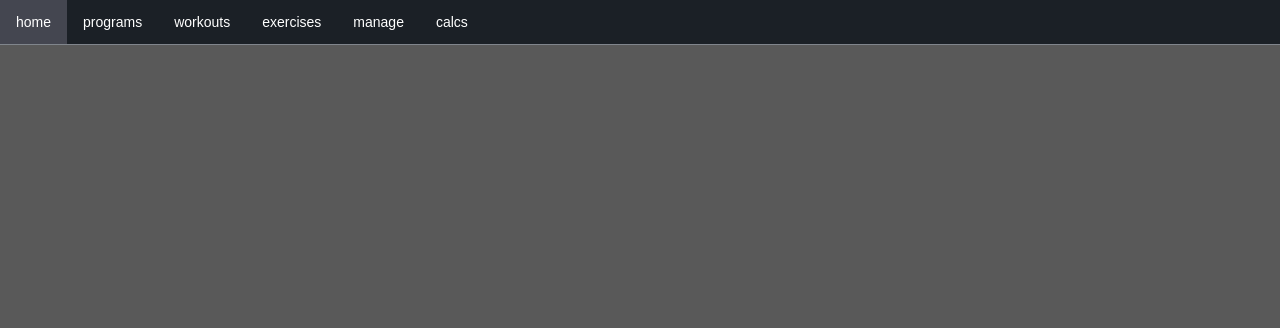
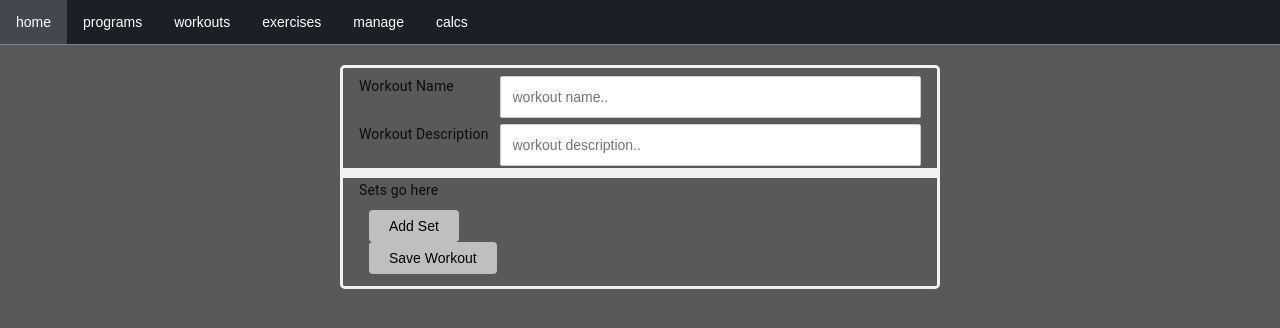
Before and after one commit to mojave27/cals, a React (Create React App) app: page /workout-form in a window 1280 px wide. Shown: the top 328 px of the page. Built offline with nearby package versions, Linux system fonts and the light colour scheme; the HTML template or start-up script is replaced by a standard one.

Commit message:
added ability to edit a workout from the workouts page.

```diff
--- a/src/App.js
+++ b/src/App.js
@@ -8,6 +8,7 @@ import Programs from './components/programs/Programs'
 import ProgramForm from './components/programs/ProgramForm'
 import Exercises from './components/exercises/Exercises'
 import Workouts from './components/workouts/Workouts'
+import WorkoutForm from './components/workouts/WorkoutForm'
 import Sets from './components/sets/Sets'
 import { activeTheme } from './styles/main-styles'
 
@@ -34,6 +35,8 @@ class App extends Component {
             <ProgramForm path='/program-form/:programId' />
             <Exercises path='/exercises' />
             <Workouts path='/workouts' />
+            <WorkoutForm path='/workout-form' />
+            <WorkoutForm path='/workout-form/:workoutId' />
             <Sets path='/sets' />
           </Router>
         </div>
--- a/src/api/programsApi.js
+++ b/src/api/programsApi.js
@@ -64,6 +64,6 @@ const _handleError = error => {
 }
 
 const parseResponse = (response) => {
-  console.log({response})
+  // console.log({response})
   return response.data;
 }
--- a/src/api/workoutsApi.js
+++ b/src/api/workoutsApi.js
@@ -1,4 +1,4 @@
-import axios from "axios";
+import axios from 'axios'
 import { config } from '../config/axiosConfig'
 
 const URL = 'workouts'
@@ -14,20 +14,35 @@ export const retrieve = () => {
     })
     .catch(function(error) {
       // handle error
-      console.log(`[ui - retrieve workouts] api error: ${error}`);
-      return [];
-    });
-};
+      console.log(`[ui - retrieve workouts] api error: ${error}`)
+      return []
+    })
+}
+
+export const retrieveWorkoutById = id => {
+  let url = `${URL}/${id}`
+  return axios
+    .get(url, config)
+    .then(response => {
+      const data = parseResponse(response)
+      return data
+    })
+    .catch(function(error) {
+      // handle error
+      console.log(`[ui - retrieve workouts] api error: ${error}`)
+      return []
+    })
+}
 
 export const addWorkout = workout => {
   // let data = {...workout}
   return axios
     .post(URL, workout, config)
-  .then( response => {
+    .then(response => {
       const data = parseResponse(response)
       return data
     })
-  .catch( error => {
+    .catch(error => {
       console.log(`workouts api - addWorkout error: ${error}`)
       return {}
     })
@@ -37,11 +52,11 @@ export const updateWorkout = workout => {
   let url = `${URL}/${workout.id}`
   return axios
     .put(url, workout, config)
-  .then( response => {
+    .then(response => {
       const data = parseResponse(response)
       return data
     })
-  .catch( error => {
+    .catch(error => {
       console.log(`workouts api - addWorkout error: ${error}`)
       return {}
     })
@@ -51,20 +66,17 @@ export const deleteWorkout = id => {
   let url = `${URL}/${id}`
   return axios
     .delete(url, config)
-  .then( response => {
+    .then(response => {
       const data = parseResponse(response)
       return data
     })
-  .catch( error => {
+    .catch(error => {
       console.log(`workouts api - deleteWorkout error: ${error}`)
       return {}
     })
 }
 
-
-const parseResponse = (response) => {
-    console.log({response})
-    return response.data;
+const parseResponse = response => {
+  // console.log({response})
+  return response.data
 }
-
-// export default retrieve;
--- /dev/null
+++ b/src/components/workouts/WorkoutForm.js
@@ -0,0 +1,169 @@
+/** @jsx jsx */
+import { jsx } from '@emotion/core'
+import React from 'react'
+import SetCard from '../sets/SetCard'
+import { addWorkout, retrieveWorkoutById, updateWorkout } from '../../api/workoutsApi'
+import { isUndefined } from 'lodash'
+import Table from '../tables/SimpleTable'
+import { setBlock } from '../../styles/program'
+import {
+  detailCard,
+  container,
+  formButton,
+  formInput,
+  row,
+  col25,
+  col75,
+  stripe
+} from '../../styles/main-styles'
+
+const emptyWorkout = {
+  "name": "",
+  "description": "",
+  "type": "",
+  "sets": []
+}
+
+class WorkoutForm extends React.Component {
+  state = {
+    workout: emptyWorkout,
+    showSetDialog: false
+  }
+
+  componentDidMount = () => {
+    if (!isUndefined(this.props.workoutId)) {
+      this.fetchWorkout(this.props.workoutId)
+    }
+  }
+
+  fetchWorkout = id => {
+    retrieveWorkoutById(id)
+    .then( response => {
+      this.setState({workout: response})
+    })
+  }
+
+  toggleSetDialog = () => {
+     this.setState(prevState => {
+       return {showSetDialog: !prevState.showSetDialog}
+     })
+  }
+
+  saveWorkout = () => {
+    if (this.state.workout.id) {
+      console.log('updating workout with id: ' + this.state.workout.id)
+      updateWorkout(this.state.workout)
+        .then(response => {
+          this.setState({workout: response})
+        })
+    } else {
+      console.log('adding workout')
+      addWorkout(this.state.workout)
+        .then(response => {
+          this.setState({workout: response})
+          return response
+        })
+        .then(response => {
+          this.props.saveWorkout(response)
+        })
+    }
+  }
+
+  handleTextChange = event => {
+    let { id, value } = event.target
+    let updatedWorkout = { ...this.state.workout }
+    updatedWorkout[id] = value
+    this.setState({workout: updatedWorkout})
+  }
+
+  saveSet = set => {
+    let updatedWorkout = {...this.state.workout}
+    updatedWorkout.sets.push(set)
+    this.setState({
+      workout: updatedWorkout,
+      showSetDialog: false
+    })
+  }
+
+  renderSets = sets => {
+    return sets.map(set => {
+      let data = {
+        headers: ['name', 'reps'],
+        rows: [...set.exercises]
+      }
+      return (
+        <div key={set.id} css={setBlock}>
+          <Table data={data} />
+        </div>
+      )
+    })
+  }
+
+  render(){
+  return (
+    <React.Fragment>
+      <div css={detailCard}>
+        <div css={container}>
+          <div css={row}>
+            <div css={col25}>
+              <label htmlFor='workoutName'>Workout Name</label>
+            </div>
+            <div css={col75}>
+              <input
+                css={formInput}
+                type='text'
+                id='name'
+                name='name'
+                value={this.state.workout.name}
+                placeholder='workout name..'
+                onChange={this.handleTextChange}
+              />
+            </div>
+          </div>
+          <div css={row}>
+            <div css={col25}>
+              <label htmlFor='workoutDescription'>Workout Description</label>
+            </div>
+            <div css={col75}>
+              <input
+                css={formInput}
+                type='text'
+                id='description'
+                name='description'
+                value={this.state.workout.description}
+                placeholder='workout description..'
+                onChange={this.handleTextChange}
+              />
+            </div>
+          </div>
+        </div>
+        <div css={stripe} />
+
+        <div css={container}>
+          <div style={{ display: 'block', paddingBottom: '10px' }}>
+            <div style={{ paddingBottom: '10px' }}>Sets go here</div>
+            {this.renderSets(this.state.workout.sets)}
+            <input
+              type='button'
+              value='Add Set'
+              css={formButton}
+              onClick={this.toggleSetDialog}
+              style={{ display: 'block' }}
+            />
+            <input
+              type='button'
+              value='Save Workout'
+              css={formButton}
+              onClick={this.saveWorkout}
+              style={{ display: 'block' }}
+            />
+            {this.state.showSetDialog ? <SetCard saveSet={this.saveSet} done={this.toggleSetDialog} /> : null}
+          </div>
+        </div>
+      </div>
+    </React.Fragment>
+  )}
+
+}
+
+export default WorkoutForm
--- a/src/components/workouts/Workouts.js
+++ b/src/components/workouts/Workouts.js
@@ -6,9 +6,13 @@ import { retrieve, deleteWorkout as deleteWorkoutApi } from '../../api/workoutsA
 import { workoutBlock, workoutHeader, setBlock } from '../../styles/program'
 import { FontAwesomeIcon } from '@fortawesome/react-fontawesome'
 import { faEdit, faTrashAlt } from '@fortawesome/free-solid-svg-icons'
+import Modal from '../Modal'
+import WorkoutForm from './WorkoutForm'
 
 const Workouts = props => {
   const [workouts, setWorkouts] = useState([])
+  const [showWorkoutModal, setShowWorkoutModal] = useState(false)
+  const [selectedWorkoutId, setSelectedWorkoutId] = useState(-1)
 
   useEffect(() => {
     fetchMyAPI()
@@ -65,7 +69,9 @@ const Workouts = props => {
 
   const editWorkout = event => {
     let id = event.currentTarget.id
-    console.log(`would edit workout with id: ${id}`)
+    setSelectedWorkoutId(id)
+    // setShowWorkoutModal(true)
+    toggleModal()
   }
 
   const deleteWorkout = async event => {
@@ -82,10 +88,21 @@ const Workouts = props => {
     setWorkouts(response)
   }
 
+  const toggleModal = () => {
+    let newValue = !showWorkoutModal
+    console.log(`old value: ${showWorkoutModal}`)
+    console.log(`new value: ${newValue}`)
+    setShowWorkoutModal(newValue)
+  }
+
   return (
-    workouts.length > 0
+    showWorkoutModal
+    ? <Modal handleClose={toggleModal}>
+        <WorkoutForm workoutId={selectedWorkoutId} />
+      </Modal>
+    : (workouts.length > 0
     ? <div>{renderWorkouts(workouts)}</div>
-    : <div>Workouts</div>
+    : <div>Workouts</div>)
   )
 }
 
--- a/src/styles/modal.js
+++ b/src/styles/modal.js
@@ -11,6 +11,7 @@ export let modal = {
   width: '100%' /* Full width */,
   height: '100%' /* Full height */,
   overflow: 'auto' /* Enable scroll if needed */,
+  transition: '0.3s',
   backgroundColor: activeTheme.color1.rgba(.75)
 }
 
@@ -21,7 +22,8 @@ export let modalContent = {
   padding: '20px',
   border: `1px solid ${activeTheme.color4.hex}`,
   borderRadius: '5px',
-  width: '80%'
+  width: '80%',
+  transition: '0.3s',
 }
 
 /* The Close Button */
@@ -32,6 +34,7 @@ export let close = {
   fontWeight: 'bold',
   padding: '0px 10px',
   margin: '3px 5px',
+  transition: '0.3s',
   '&:hover': {
     color: activeTheme.color5.hex,
     textDecoration: 'none',
```
Lines whose indentation alone changed are shown as unchanged.
